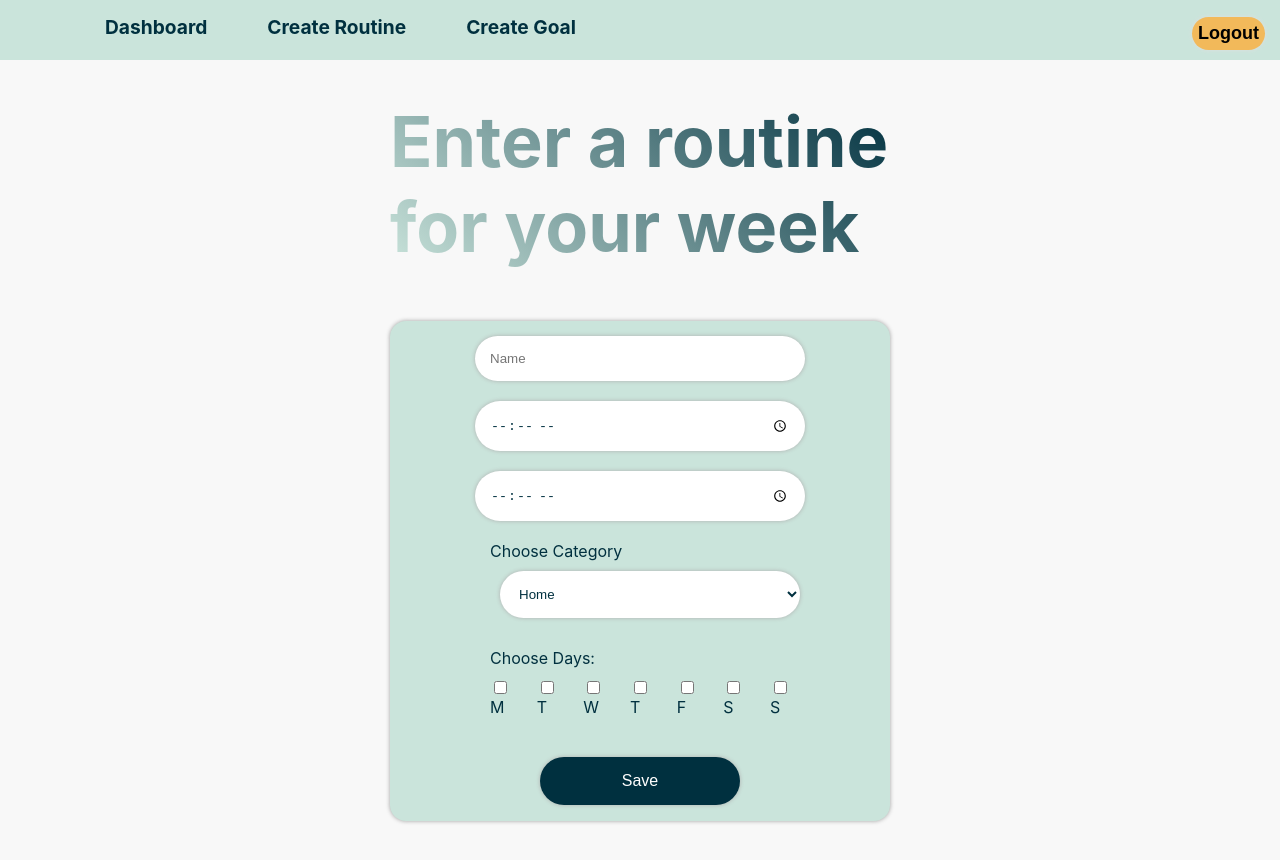
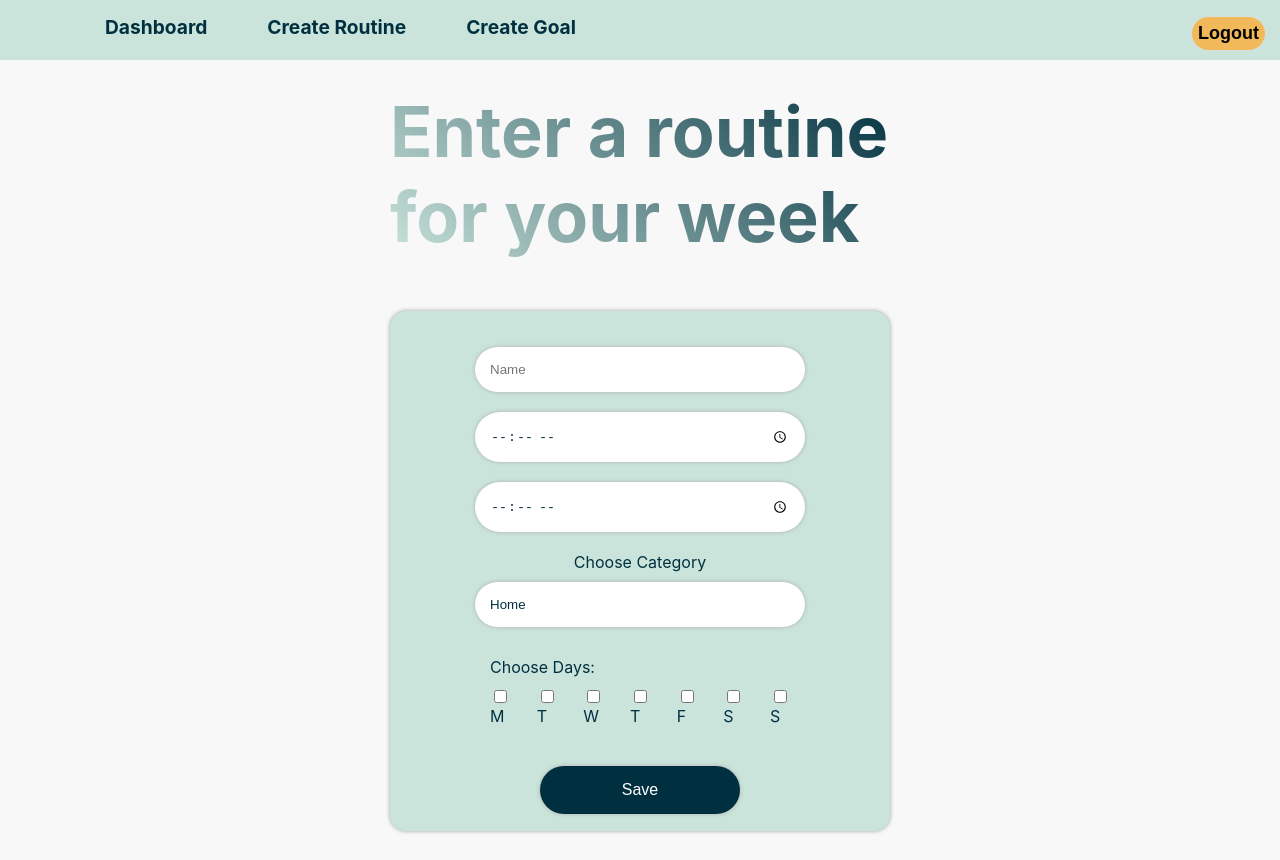
Before and after one commit to JJNR-DEV/qutine, a React (Create React App) app in the folder client/: page /routine in a window 1280 px wide. Built offline with nearby package versions, Linux system fonts and the light colour scheme; sample sign-in values are in the browser's storage.

Commit message:
changed category selection UI

```diff
--- a/client/src/components/routine/Routine.css
+++ b/client/src/components/routine/Routine.css
@@ -22,6 +22,7 @@
 
   .addRoutine > form {
     margin: 2% 2%;
+    padding-top: 20px;
     width: 500px;
     height: 500px;
     display: flex;
@@ -34,8 +35,14 @@
     text-align: left;
   }
 
+  #routineCategory {
+    box-sizing: content-box;
+    -webkit-appearance: none;
+    display: flex;
+  }
+
   .addRoutine > form > input,
-  .addRoutine > form > label > select,
+  .addRoutine #routineCategory,
   .submitRoutine {
     margin: 10px;
     width: 300px;
@@ -56,6 +63,7 @@
   .category {
     display: flex;
     flex-direction: column;
+    align-items: center;
     width: 300px;
     margin: 10px 0;
     padding: 0 15px;
```
